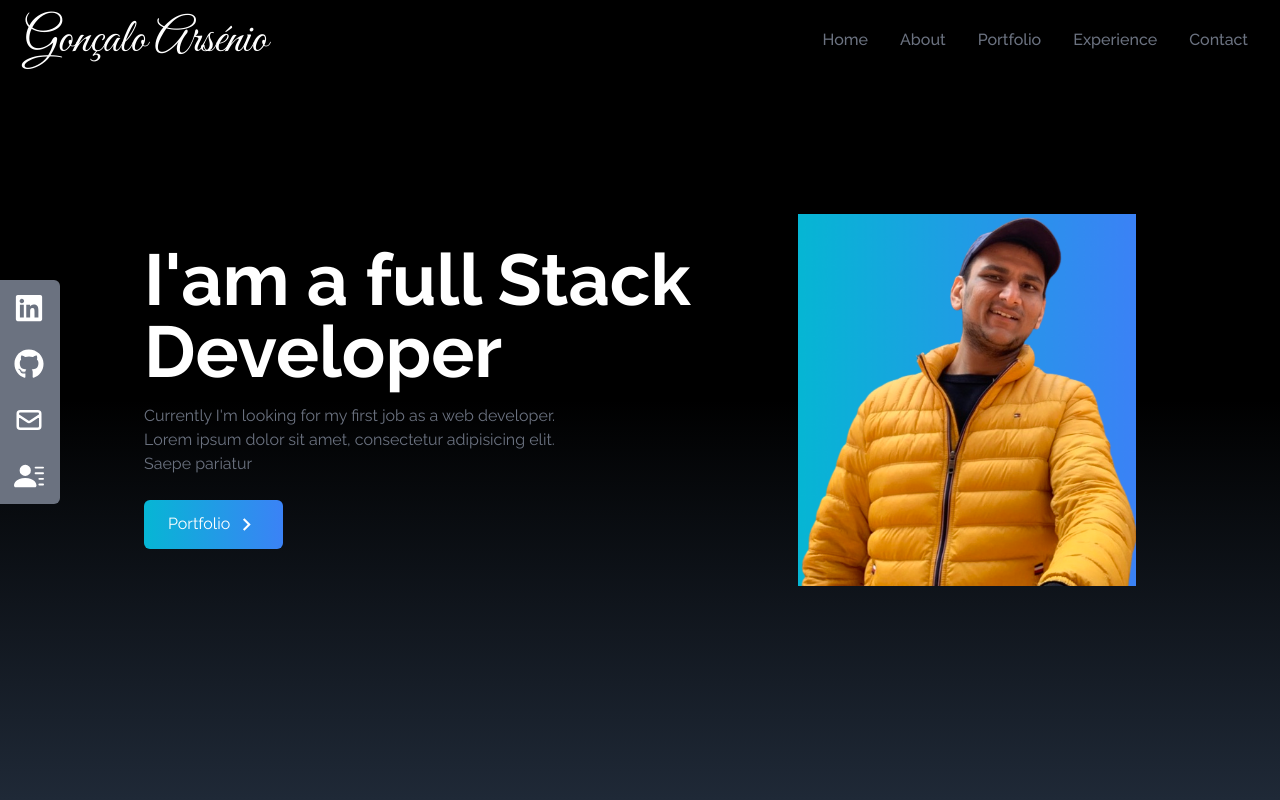
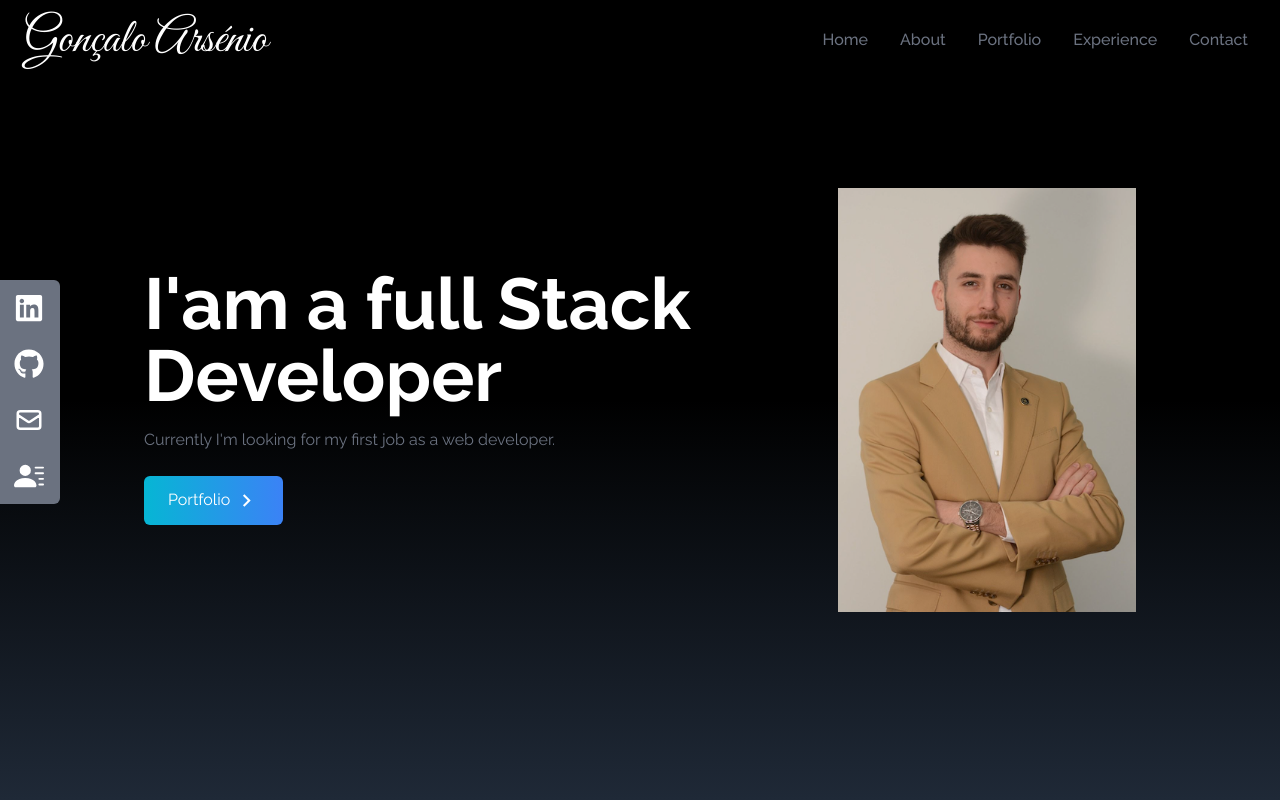
Before and after one commit to goncaloarsenio/my-portfolio-v2, a React (Create React App) app: page / in a window 1280 px wide. Shown: the top 800 px of the page. Built offline with nearby package versions, Linux system fonts and the light colour scheme; the HTML template or start-up script is replaced by a standard one.

Commit message:
final changes -> links

```diff
--- a/package.json
+++ b/package.json
@@ -10,6 +10,7 @@
     "react-dom": "^18.2.0",
     "react-icons": "^4.7.1",
     "react-scripts": "5.0.1",
+    "react-scroll": "^1.8.9",
     "web-vitals": "^2.1.4"
   },
   "scripts": {
--- a/src/components/Home.jsx
+++ b/src/components/Home.jsx
@@ -1,7 +1,8 @@
 import React from "react";
-/* import HeroImage from "../assets/heroImage.png"; */
-import HeroImage from "../assets/ramshid.png";
+import HeroImage from "../assets/heroImage.png";
+/* import HeroImage from "../assets/ramshid.png"; */
 import { MdOutlineKeyboardArrowRight } from "react-icons/md";
+import { Link } from "react-scroll";
 
 const Home = () => {
   return (
@@ -17,23 +18,27 @@ const Home = () => {
           </h2>
           <p className="text-gray-500 py-4 max-w-md">
             {" "}
-            Currently I'm looking for my first job as a web developer. Lorem
-            ipsum dolor sit amet, consectetur adipisicing elit. Saepe pariatur{" "}
+            Currently I'm looking for my first job as a web developer.{" "}
           </p>
           <div>
-            <button className=" group text-white w-fit px-6 py-3 my-2 flex items-center rounded-md bg-gradient-to-r from-cyan-500 to-blue-500 cursor-pointer">
+            <Link
+              to={"portfolio"}
+              smooth
+              duration={500}
+              className=" group text-white w-fit px-6 py-3 my-2 flex items-center rounded-md bg-gradient-to-r from-cyan-500 to-blue-500 cursor-pointer"
+            >
               Portfolio
               <span className="group-hover:rotate-90 duration-300">
                 <MdOutlineKeyboardArrowRight size={25} className="ml-1" />
               </span>
-            </button>
+            </Link>
           </div>
         </div>
         <div>
           <img
             src={HeroImage}
             alt="my profile"
-            className="rounded-1xl mx-auto w-2/3 md:w-full"
+            className="rounded-1xl mx-auto w-1/2 md:w-full"
           />
         </div>
       </div>
--- a/src/components/NavBar.jsx
+++ b/src/components/NavBar.jsx
@@ -1,6 +1,6 @@
 import React, { useState } from "react";
 import { FaBars, FaTimes } from "react-icons/fa";
-
+import { Link } from "react-scroll";
 
 const NavBar = () => {
   const [nav, setNav] = useState(false);
@@ -8,23 +8,23 @@ const NavBar = () => {
   const links = [
     {
       id: 1,
-      link: "Home",
+      link: "home",
     },
     {
       id: 2,
-      link: "About",
+      link: "about",
     },
     {
       id: 3,
-      link: "Portfolio",
+      link: "portfolio",
     },
     {
       id: 4,
-      link: "Experience",
+      link: "experience",
     },
     {
       id: 5,
-      link: "Contact",
+      link: "contact",
     },
   ];
 
@@ -40,7 +40,9 @@ const NavBar = () => {
             key={id}
             className="px-4 cursor-pointer capitalize font-medium text-gray-500 hover:scale-105 duration-200"
           >
-          {link}
+            <Link to={link} smooth duration={500}>
+              {link}
+            </Link>
           </li>
         ))}
       </ul>
@@ -59,7 +61,14 @@ const NavBar = () => {
               key={id}
               className="px-4 cursor-pointer capitalize py-6 text-4xl"
             >
-              {link}
+              <Link
+                onClick={() => setNav(!nav)}
+                to={link}
+                smooth
+                duration={500}
+              >
+                {link}
+              </Link>
             </li>
           ))}
         </ul>
```
Also changed, not shown: src/assets/heroImage.png, 1 other file (tests, documents, lock files or other folders).
